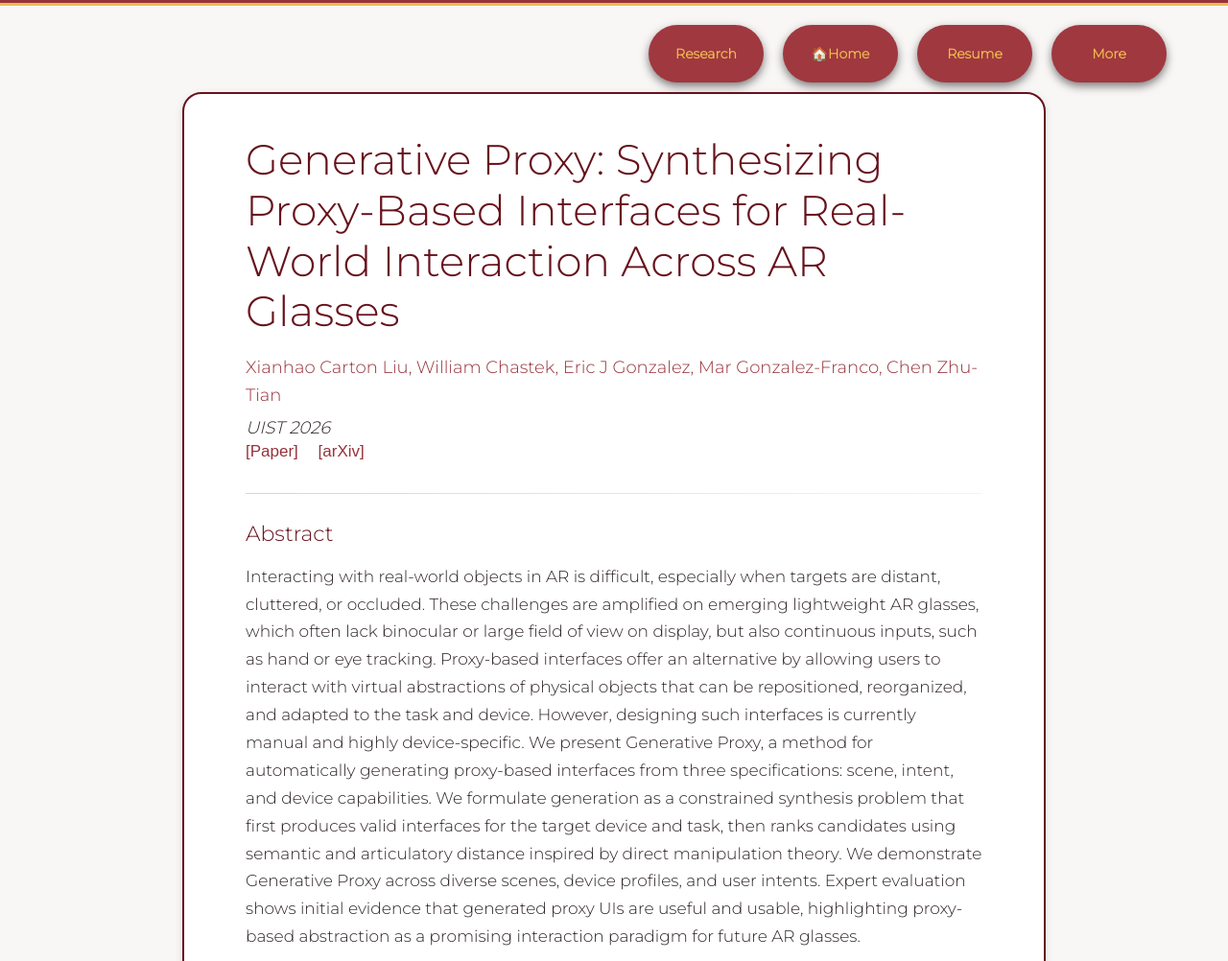
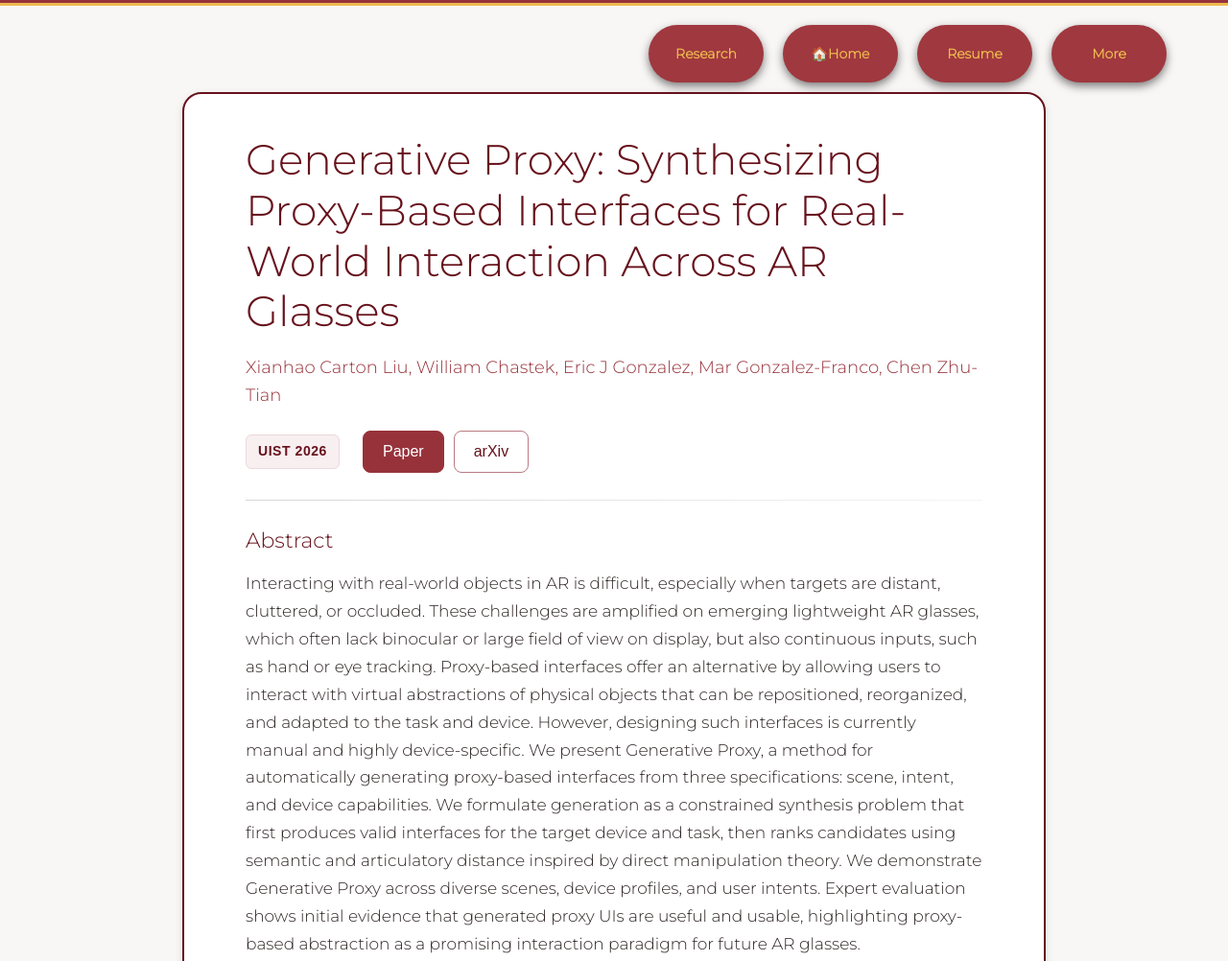
Before and after one commit to Carton22/carton22.github.io, a plain HTML site: page layout/project/generative-proxy.html in a window 1280 px wide. Shown: the top 1002 px of the page at 96% size. Drawn offline with Linux system fonts and the light colour scheme.

Commit message:
Polish publication resource bars

```diff
--- a/layout/project/generative-proxy.html
+++ b/layout/project/generative-proxy.html
@@ -26,11 +26,13 @@
 			<main class="project-shell">
 				<h1 class="project-title">Generative Proxy: Synthesizing Proxy-Based Interfaces for Real-World Interaction Across AR Glasses</h1>
 				<p class="project-authors">Xianhao Carton Liu, William Chastek, Eric J Gonzalez, Mar Gonzalez-Franco, Chen Zhu-Tian</p>
-				<p class="project-conference">UIST 2026</p>
-				<nav class="project-links" aria-label="Publication resources">
-					<a href="../../assets/UIST26_Gen_Proxy.pdf" target="_blank" rel="noreferrer">[Paper]</a>
-					<a href="https://arxiv.org/abs/2608.08971" target="_blank" rel="noreferrer">[arXiv]</a>
-				</nav>
+				<div class="project-publication">
+					<p class="project-conference">UIST 2026</p>
+					<nav class="project-links" aria-label="Publication resources">
+						<a class="project-link-primary" href="../../assets/UIST26_Gen_Proxy.pdf" target="_blank" rel="noreferrer">Paper</a>
+						<a href="https://arxiv.org/abs/2608.08971" target="_blank" rel="noreferrer">arXiv</a>
+					</nav>
+				</div>
 
 				<hr class="project-divider" />
 				<section aria-labelledby="abstract-title">
--- a/layout/project/publication-project.css
+++ b/layout/project/publication-project.css
@@ -44,11 +44,27 @@
   line-height: 1.6;
 }
 
+.publication-project .project-publication {
+  display: flex;
+  align-items: center;
+  flex-wrap: wrap;
+  gap: 16px 24px;
+  margin-top: 22px;
+}
+
 .publication-project .project-conference {
   margin: 0;
-  color: #2f2525;
-  font-size: 18px;
-  font-style: italic;
+  padding: 7px 12px;
+  border: 1px solid #ead9dc;
+  border-radius: 6px;
+  color: #67121c;
+  background: #f8eff0;
+  font-family: Arial, Helvetica, sans-serif;
+  font-size: 14px;
+  font-weight: 600;
+  line-height: 1.4;
+  letter-spacing: .04em;
+  white-space: nowrap;
 }
 
 .publication-project .project-divider {
@@ -65,27 +81,53 @@
   font-weight: 300;
 }
 
-.publication-project .project-abstract,
-.publication-project .project-links {
+.publication-project .project-abstract {
   color: #2f2525;
   font-size: 17px;
   line-height: 1.7;
 }
 
+.publication-project .project-links {
+  display: flex;
+  flex-wrap: wrap;
+  gap: 10px;
+}
+
 .publication-project .project-links a {
-  margin-right: 16px;
-  color: #97323b;
+  display: inline-flex;
+  align-items: center;
+  justify-content: center;
+  min-height: 44px;
+  padding: 10px 20px;
+  box-sizing: border-box;
+  border: 1px solid #b97a81;
+  border-radius: 8px;
+  color: #67121c;
+  background: #fff;
+  font: 500 16px/1.4 Arial, Helvetica, sans-serif;
   text-decoration: none;
+  transition: background-color .16s ease, border-color .16s ease;
+}
+
+.publication-project .project-links .project-link-primary {
+  border-color: #97323b;
+  color: #fff;
+  background: #97323b;
 }
 
 .publication-project .project-links a:hover {
-  text-decoration: underline;
+  border-color: #67121c;
+  background: #f8eff0;
+}
+
+.publication-project .project-links .project-link-primary:hover {
+  border-color: #67121c;
+  background: #67121c;
 }
 
 .publication-project .project-links a:focus-visible {
-  outline: 2px solid #edba4f;
+  outline: 3px solid #67121c;
   outline-offset: 3px;
-  border-radius: 2px;
 }
 
 .publication-project .video-frame {
@@ -186,9 +228,13 @@
   }
 
   .publication-project .project-authors,
-  .publication-project .project-conference,
-  .publication-project .project-abstract,
-  .publication-project .project-links {
+  .publication-project .project-abstract {
     font-size: 15px;
   }
 }
+
+@media (prefers-reduced-motion: reduce) {
+  .publication-project .project-links a {
+    transition: none;
+  }
+}
```
Also changed, not shown: layout/project/ar-embedded-visualizations.html (+7 -5 lines), 2 other files.
